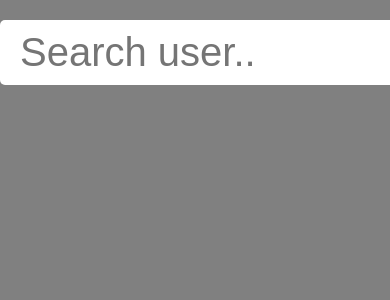
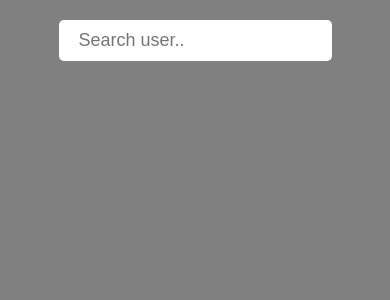
Before and after one commit to Gujex/githubSearch, a React (Create React App) app: page / in a window 390 px wide. Shown: the top 300 px of the page. Built offline with nearby package versions, Linux system fonts and the light colour scheme.

Commit message:
maked app responsive, changed some style and management

```diff
--- /dev/null
+++ b/src/components/form/Form.js
@@ -0,0 +1,38 @@
+import React from 'react';
+import styles from './form.module.css'
+
+function Form(props) {
+  return <form className={styles.wrapper}>
+  <div className={styles.search_div}>
+    <input
+      onChange={(e) => props.onFetchData(e.target.value)}
+      className={styles.formInput}
+      type="text"
+      placeholder="Search user..
+    "
+    />
+    {props.users.length === 0 || props.users[0].message
+      ? ""
+      : props.users[0].items.slice(0, 20).map((item, index) => {
+          const { login, avatar_url } = item;
+          return (
+            <div key={index} className={styles.usersList}>
+              <a
+                className={styles.linkContainer}
+                key={index}
+                href={`https://github.com/${login}`}
+                target="_blank"
+              >
+                <div>
+                  <img src={avatar_url} alt="" />
+                </div>
+                <div style={{ marginLeft: "10px" }}>{login}</div>
+              </a>
+            </div>
+          );
+        })}
+  </div>
+</form>
+}
+
+export default Form;
--- a/src/components/searchBar/searchBar.module.css
+++ b/src/components/form/form.module.css
@@ -3,26 +3,16 @@ body {
 }
 
 .wrapper {
-    max-width: 800px;
+    max-width: 70%;
     margin: 20px auto;
 }
 
 .search_div {
     background-color: #ffff;
-    width: 100%;
+    /* width: 100%; */
     padding: 10px;
     border-radius: 5px;
     box-shadow: 2px solid black;
-}
-
-.formInput {
-    width: 100%;
-    outline: none;
-    border: none;
-    border-radius: 5px;
-    padding: 0 0 0 10px;
-    font-size: 40px;
-    box-shadow: 5px solid gray;
 }
 
 .parent_headType {
@@ -32,6 +22,16 @@ body {
     flex-direction: column;
     align-items: flex-start;
     padding: 7px;
+}
+
+.formInput {
+    /* width: 100%; */
+    outline: none;
+    border: none;
+    border-radius: 5px;
+    padding: 0 0 0 10px;
+    font-size: 35px;
+    box-shadow: 5px solid gray;
 }
 
 .usersList {
@@ -58,3 +58,13 @@ img {
     width: 50px;
     height: 50px;
 }
+
+@media screen and (max-width: 692px) {
+    .formInput {
+        font-size: 18px;
+    }
+    img {
+        width: 35px;
+        height: 35px;
+    }
+}
--- a/src/components/searchBar/SearchBar.js
+++ b/src/components/searchBar/SearchBar.js
@@ -1,5 +1,5 @@
 import React, { useState, useEffect } from "react";
-import styles from "./searchBar.module.css";
+import Form from "../form/Form";
 
 function SearchBar() {
   const [userName, setUserName] = useState("");
@@ -11,47 +11,15 @@ function SearchBar() {
     try {
       let response = await fetch(URL);
       let data = await response.json();
-      console.log(data);
       setUsers([data]);
     } catch (error) {
       console.log(error);
     }
   };
-  console.log(users);
 
   return (
     <>
-      <form className={styles.wrapper}>
-        <div className={styles.search_div}>
-          <input
-            onChange={(e) => fetchData(e.target.value)}
-            className={styles.formInput}
-            type="text"
-            placeholder="Search user..
-          "
-          />
-          {users.length === 0 || users[0].message
-            ? ""
-            : users[0].items.slice(0, 20).map((item, index) => {
-                const { login, avatar_url } = item;
-                return (
-                  <div key={index} className={styles.usersList}>
-                    <a
-                      className={styles.linkContainer}
-                      key={index}
-                      href={`https://github.com/${login}`}
-                      target="_blank"
-                    >
-                      <div>
-                        <img src={avatar_url} alt="" />
-                      </div>
-                      <div style={{ marginLeft: "10px" }}>{login}</div>
-                    </a>
-                  </div>
-                );
-              })}
-        </div>
-      </form>
+      <Form users={users} onFetchData={fetchData} />
     </>
   );
 }
```
